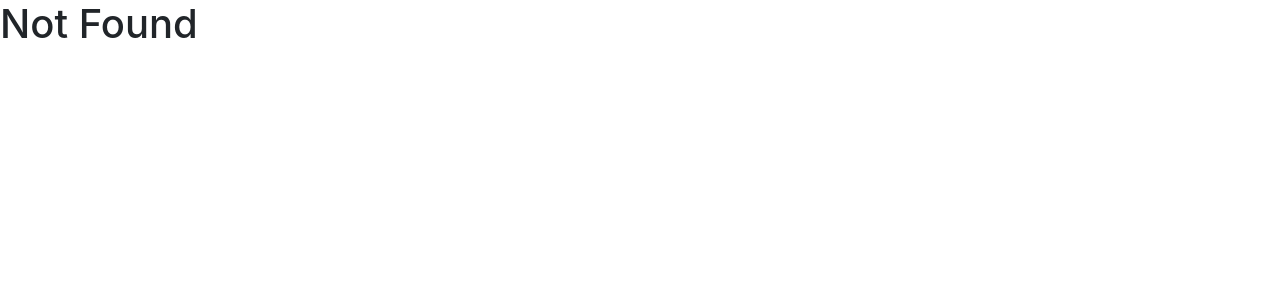
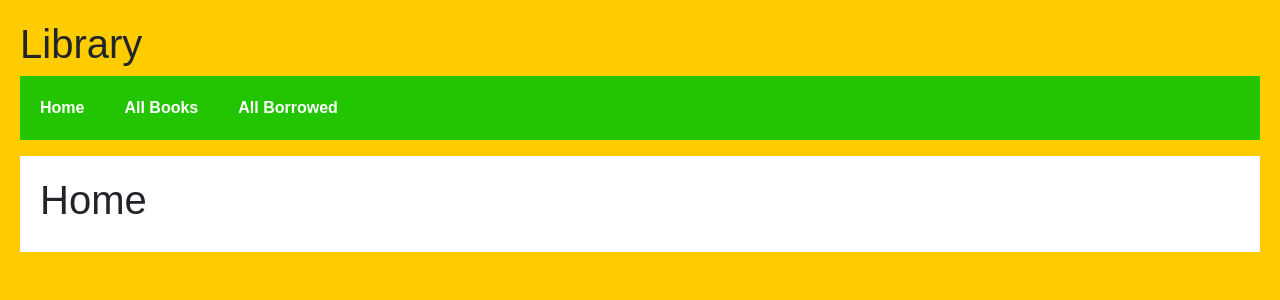
Before and after one commit to pramishacp/library-management-system-react, a React (Create React App) app: page /home in a window 1280 px wide. Before the commit this address led to /not-found. Shown: the top 300 px of the page. Built offline with nearby package versions, Linux system fonts and the light colour scheme; the HTML template or start-up script is replaced by a standard one.

Commit message:
add routes for books, home and borrows component

```diff
--- a/src/App.css
+++ b/src/App.css
@@ -36,3 +36,39 @@
     transform: rotate(360deg);
   }
 }
+
+body {
+  background-color: #FFCC00;
+  padding: 20px;
+  margin: 0;
+}
+h1, h2, p, ul, li {
+  font-family: sans-serif;
+}
+ul.header li {
+  display: inline;
+  list-style-type: none;
+  margin: 0;
+}
+ul.header {
+  background-color: rgb(35, 197, 3);
+  padding: 0;
+}
+ul.header li a {
+  color: #FFF;
+  font-weight: bold;
+  text-decoration: none;
+  padding: 20px;
+  display: inline-block;
+}
+.content {
+  background-color: #FFF;
+  padding: 20px;
+}
+.content h2 {
+  padding: 0;
+  margin: 0;
+}
+.content li {
+  margin-bottom: 10px;
+}
--- a/src/App.js
+++ b/src/App.js
@@ -1,7 +1,9 @@
 import React, { Component } from "react";
-import { Route, Navigate, Routes } from "react-router-dom";
+import { Route, Navigate, Routes, Link } from "react-router-dom";
 
-import Library from "./components/library";
+import Home from "./components/home";
+import Books from "./components/books";
+import Borrows from "./components/borrows";
 import NotFound from "./components/notFound";
 
 import "./App.css";
@@ -9,12 +11,28 @@ import "./App.css";
 function App() {
   return (
     <React.Fragment>
-      <Routes>
-        <Route path="/library" element={<Library />} />
-        <Route path="/not-found" element={<NotFound />} />
-        <Route exact path="/" element={<Navigate to="/library" />} />
-        <Route path="*" element={<Navigate to="/not-found" />} />
-      </Routes>
+      <h1>Library</h1>
+      <ul className="header">
+        <li>
+          <Link to="/">Home</Link>
+        </li>
+        <li>
+          <Link to="/books">All Books</Link>
+        </li>
+        <li>
+          <Link to="/borrows">All Borrowed</Link>
+        </li>
+      </ul>
+      <div className="content">
+        <Routes>
+          <Route path="/home" element={<Home />} />
+          <Route path="/books" element={<Books />} />
+          <Route path="/borrows" element={<Borrows />} />
+          <Route path="/not-found" element={<NotFound />} />
+          <Route exact path="/" element={<Navigate to="/home" />} />
+          <Route path="*" element={<Navigate to="/not-found" />} />
+        </Routes>
+      </div>
     </React.Fragment>
   );
 }
--- /dev/null
+++ b/src/components/books.jsx
@@ -0,0 +1,11 @@
+import React from "react";
+
+const Borrows = () => {
+  return (
+    <div>
+      <h1>Books</h1>
+    </div>
+  );
+};
+
+export default Borrows;
--- /dev/null
+++ b/src/components/borrows.jsx
@@ -0,0 +1,11 @@
+import React from "react";
+
+const Borrows = () => {
+  return (
+    <div>
+      <h1>Borrows</h1>
+    </div>
+  );
+};
+
+export default Borrows;
--- /dev/null
+++ b/src/components/home.jsx
@@ -0,0 +1,11 @@
+import React from "react";
+
+const Home = () => {
+  return (
+    <div>
+      <h1>Home</h1>
+    </div>
+  );
+};
+
+export default Home;
--- a/src/components/library.jsx
+++ /dev/null
@@ -1,7 +0,0 @@
-import React from "react";
-
-const Library = () => {
-  return <h1>Library</h1>;
-};
-
-export default Library;
```
